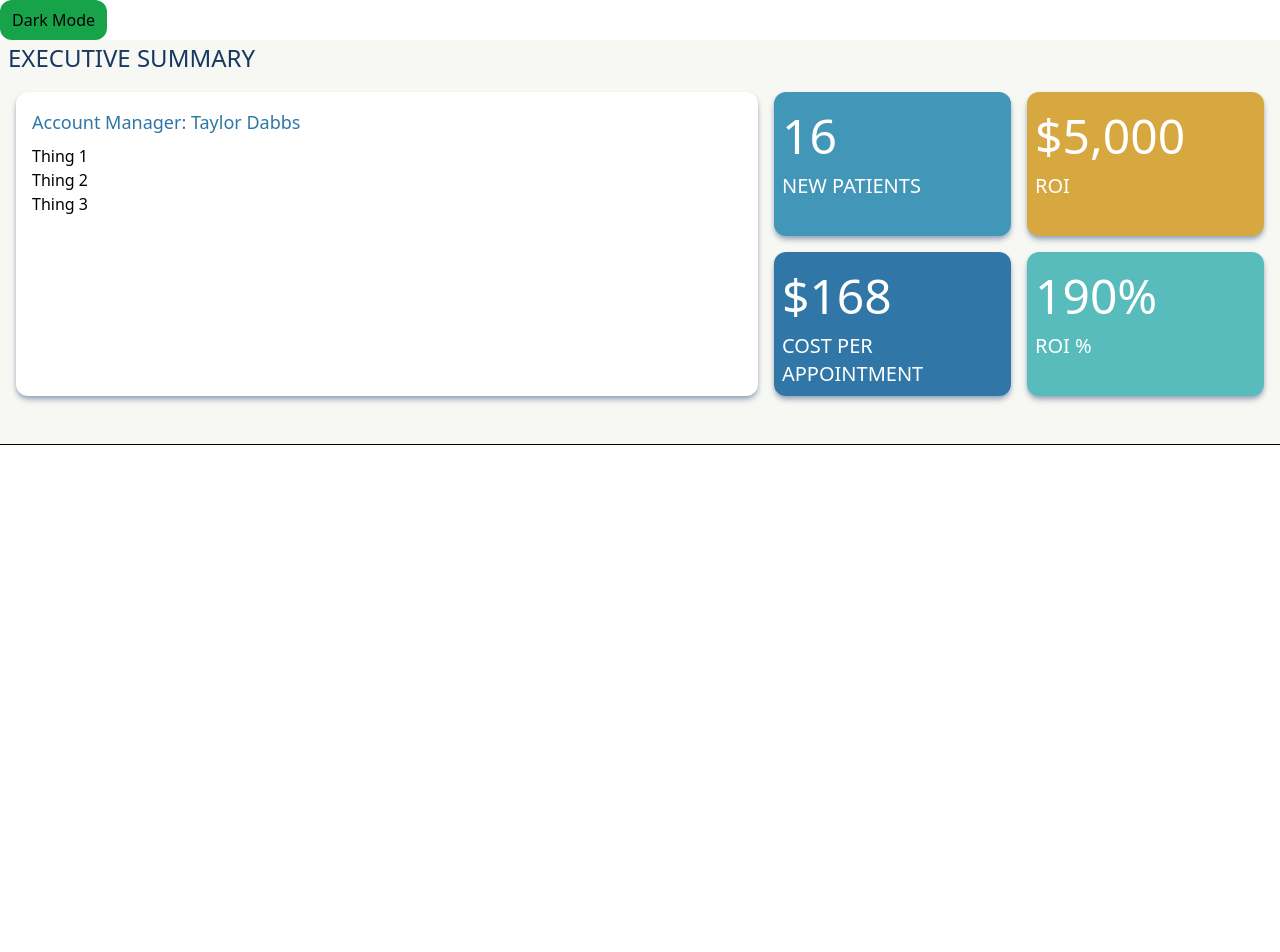
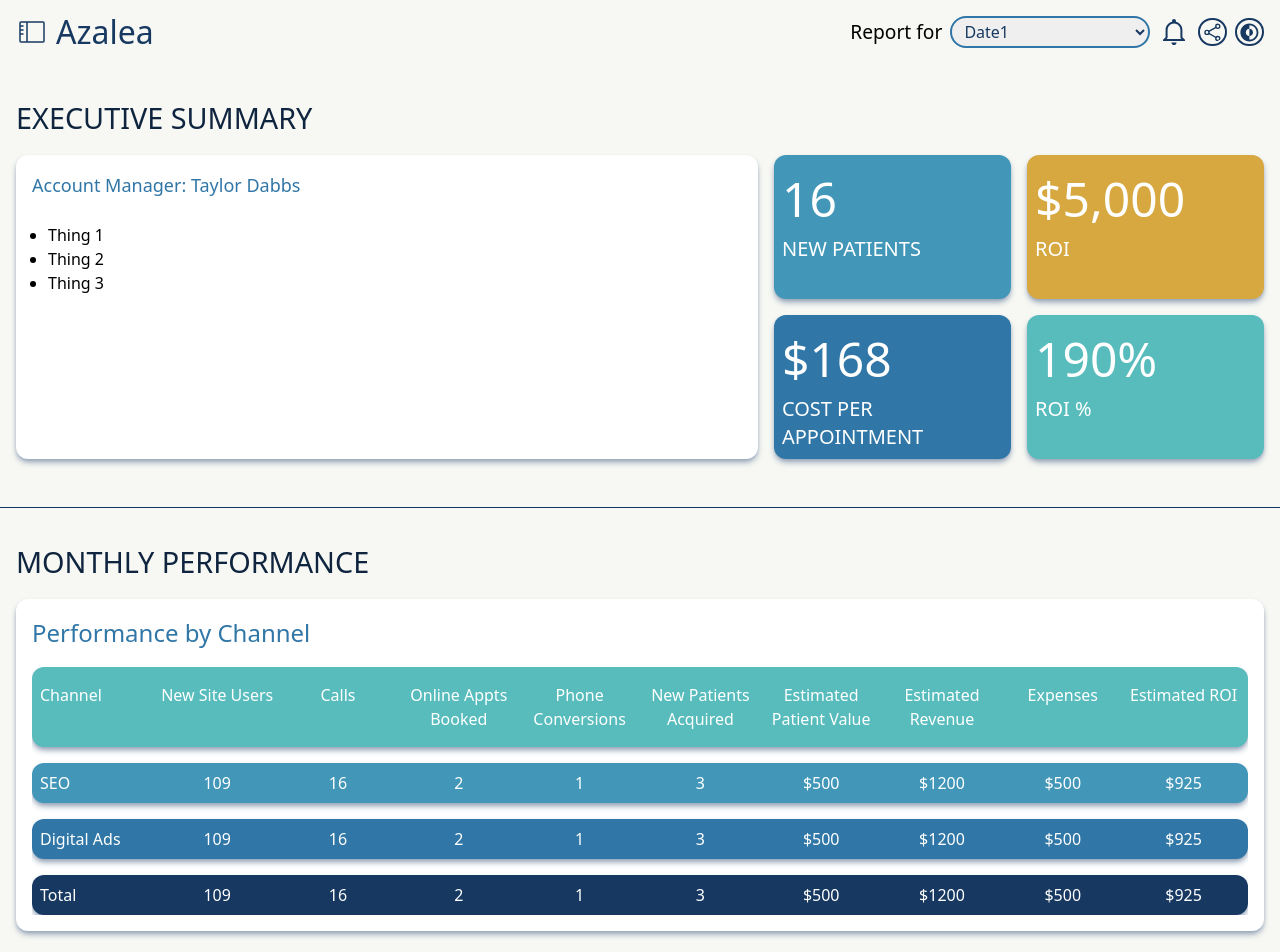
Before and after one commit to transcendentalagency/ClientApp, a React (Vite) app: page /dashboard in a window 1280 px wide. Shown: the top 952 px of the page. Before the commit the page ends 800 px from the top, so only its background shows below. Built offline with nearby package versions, Linux system fonts and the light colour scheme.

Commit message:
monthly performance section development is completed Developed the section. However, I will still need to create the dynamic variables once the API is connected. | Issue #6 is completed

```diff
--- /dev/null
+++ b/src/components/LeftSection.jsx
@@ -0,0 +1,11 @@
+// eslint-disable-next-line react/prop-types
+const LeftSection = ({ color, children }) => {
+  return (
+    <div
+      className={`${color} bg-white dark:bg-slate-400 shadow-md shadow-slate-400 rounded-xl p-4`}>
+      {children}
+    </div>
+  );
+};
+
+export default LeftSection;
--- /dev/null
+++ b/src/components/MonthlyPerformance.jsx
@@ -0,0 +1,72 @@
+import LeftSection from "./LeftSection";
+import SectionContainer from "./SectionContainer";
+import SectionTitle from "./SectionTitle";
+
+const MonthlyPerformance = () => {
+  return (
+    <>
+      <SectionTitle>MONTHLY PERFORMANCE</SectionTitle>
+
+      <SectionContainer>
+        <LeftSection color="w-full overflow-scroll">
+          <span className="text-[1.5rem] font-regular text-[--blue-bg] dark:text-[--d-blue-bg]">
+            Performance by Channel
+          </span>
+
+          <div className="flex flex-col w-full gap-4 text-white mt-4 flex-nowrap overflow-scroll min-w-[1000px] touch-pan-x  snap-x">
+            <ul className="bg-[--green-bg] dark:!bg-[--green-bg] rounded-xl px-2 py-4 flex flex-row text-center align-top gap-2 justify-between dark:bg-slate-400 shadow-md shadow-slate-400">
+              <li className="w-[10%] text-left">Channel</li>
+              <li className="w-[10%]">New Site Users</li>
+              <li className="w-[10%]">Calls</li>
+              <li className="w-[10%]">Online Appts Booked</li>
+              <li className="w-[10%]">Phone Conversions</li>
+              <li className="w-[10%]">New Patients Acquired</li>
+              <li className="w-[10%]">Estimated Patient Value</li>
+              <li className="w-[10%]">Estimated Revenue</li>
+              <li className="w-[10%]">Expenses</li>
+              <li className="w-[10%]">Estimated ROI</li>
+            </ul>
+            <ul className="bg-[--l-blue-bg] dark:!bg-[--l-blue-bg] rounded-xl px-2 py-2 flex flex-row text-center align-top gap-2 dark:bg-slate-400 shadow-md shadow-slate-400">
+              <li className="w-[10%] text-left">SEO</li>
+              <li className="w-[10%]">109</li>
+              <li className="w-[10%]">16</li>
+              <li className="w-[10%]">2</li>
+              <li className="w-[10%]">1</li>
+              <li className="w-[10%]">3</li>
+              <li className="w-[10%]">$500</li>
+              <li className="w-[10%]">$1200</li>
+              <li className="w-[10%]">$500</li>
+              <li className="w-[10%]">$925</li>
+            </ul>
+            <ul className="bg-[--blue-bg] dark:!bg-[--blue-bg] rounded-xl px-2 py-2 flex flex-row text-center align-top gap-2 dark:bg-slate-400 shadow-md shadow-slate-400">
+              <li className="w-[10%] text-left">Digital Ads</li>
+              <li className="w-[10%]">109</li>
+              <li className="w-[10%]">16</li>
+              <li className="w-[10%]">2</li>
+              <li className="w-[10%]">1</li>
+              <li className="w-[10%]">3</li>
+              <li className="w-[10%]">$500</li>
+              <li className="w-[10%]">$1200</li>
+              <li className="w-[10%]">$500</li>
+              <li className="w-[10%]">$925</li>
+            </ul>
+            <ul className="bg-[--d-blue-bg] dark:!bg-[--d-blue-bg] rounded-xl px-2 py-2 flex flex-row text-center align-top gap-2 dark:bg-slate-400 shadow-md shadow-slate-400">
+              <li className="w-[10%] text-left">Total</li>
+              <li className="w-[10%]">109</li>
+              <li className="w-[10%]">16</li>
+              <li className="w-[10%]">2</li>
+              <li className="w-[10%]">1</li>
+              <li className="w-[10%]">3</li>
+              <li className="w-[10%]">$500</li>
+              <li className="w-[10%]">$1200</li>
+              <li className="w-[10%]">$500</li>
+              <li className="w-[10%]">$925</li>
+            </ul>
+          </div>
+        </LeftSection>
+      </SectionContainer>
+    </>
+  );
+};
+
+export default MonthlyPerformance;
--- /dev/null
+++ b/src/components/RightSection.jsx
@@ -0,0 +1,10 @@
+// eslint-disable-next-line react/prop-types
+const RightSection = ({ children }) => {
+  return (
+    <div className="grid grid-cols-2 grid-rows-2 grid-flow-col md:grid-flow-row gap-4 w-full lg:w-6/12">
+      {children}
+    </div>
+  );
+};
+
+export default RightSection;
--- /dev/null
+++ b/src/components/SectionContainer.jsx
@@ -0,0 +1,6 @@
+// eslint-disable-next-line react/prop-types
+const SectionContainer = ({ children }) => {
+  return <div className="flex flex-col lg:flex-row gap-4 p-4">{children}</div>;
+};
+
+export default SectionContainer;
--- /dev/null
+++ b/src/components/SectionTitle.jsx
@@ -0,0 +1,10 @@
+// eslint-disable-next-line react/prop-types
+const SectionTitle = ({ children }) => {
+  return (
+    <h2 className="text-[1.8rem] text-[--dd-blue-bg] dark:text-white px-4">
+      {children}
+    </h2>
+  );
+};
+
+export default SectionTitle;
--- a/src/components/Summary.jsx
+++ b/src/components/Summary.jsx
@@ -1,39 +1,27 @@
 import Card from "./Card";
+import LeftSection from "./LeftSection";
+import RightSection from "./RightSection";
+import SectionContainer from "./SectionContainer";
+import SectionTitle from "./SectionTitle";
 
-/*
-TODO
-CARDS:
-- New Patients
-- Cost Per Appointment
-- ROI $
-- ROI %
-
-TODO
-LEFT SUMMARY:
-- Account Manager : Name
-- List of Important Results
-
-*/
 const Summary = () => {
   return (
     <>
-      <h2 className="text-[1.5rem] text-[--d-blue-bg] dark:text-white px-2">
-        EXECUTIVE SUMMARY
-      </h2>
+      <SectionTitle>EXECUTIVE SUMMARY</SectionTitle>
 
-      <div className="flex flex-col lg:flex-row gap-4 p-4">
-        <div className="lg:w-9/12 bg-white shadow-md shadow-slate-400 rounded-xl p-4">
-          <span className="text-lg font-regular text-[--blue-bg] mb-2">
+      <SectionContainer>
+        <LeftSection color="lg:w-9/12">
+          <span className="text-lg font-regular text-[--blue-bg] dark:text-[--d-blue-bg]">
             Account Manager: Taylor Dabbs
           </span>
-          <ul className="text-black mt-2">
-            <li>Thing 1</li>
-            <li>Thing 2</li>
-            <li>Thing 3</li>
+          <ul className="text-black mt-2 dark:font-regular p-4">
+            <li className="list-disc">Thing 1</li>
+            <li className="list-disc">Thing 2</li>
+            <li className="list-disc">Thing 3</li>
           </ul>
-        </div>
+        </LeftSection>
 
-        <div className="grid grid-cols-2 grid-rows-2 grid-flow-col md:grid-flow-row gap-4 w-full lg:w-6/12">
+        <RightSection>
           <Card color="bg-[--l-blue-bg] md:row-start-1">
             <span className="text-[2.5rem] md:text-[3rem] font-light">16</span>
             <p className="text-xl">NEW PATIENTS</p>
@@ -56,8 +44,8 @@ const Summary = () => {
             </span>
             <p className="text-xl">ROI %</p>
           </Card>
-        </div>
-      </div>
+        </RightSection>
+      </SectionContainer>
     </>
   );
 };
--- /dev/null
+++ b/src/components/Topnav.jsx
@@ -0,0 +1,59 @@
+import { PiSidebarLight } from "react-icons/pi";
+import { IoMdNotificationsOutline, IoMdNotifications } from "react-icons/io";
+import { IoShareSocialOutline } from "react-icons/io5";
+import { CgDarkMode } from "react-icons/cg";
+
+import { useState } from "react";
+
+// eslint-disable-next-line react/prop-types
+const Topnav = ({ handleThemeSwitch }) => {
+  const { notification } = useState();
+
+  return (
+    <div className="flex flex-row gap-2 justify-between align-middle py-2 px-4 mb-8">
+      <div className="flex flex-row align-middle gap-2 justify-center">
+        {/* TODO: this needs to be a functional sidebar */}
+        <PiSidebarLight className="text-[2rem] text-[--d-blue-bg] m-auto dark:text-white cursor-pointer" />
+        <span className=" text-[--d-blue-bg] dark:text-white text-[2rem] font-regular">
+          Azalea
+        </span>
+      </div>
+
+      <div className="flex flex-row align-middle gap-2 justify-center">
+        <div className="flex flex-row align-middle gap-2 justify-start">
+          <p className="m-auto hidden md:block text-[1.2rem]">Report for </p>
+          <select className="active:border-[--blue-bg] border-2 border-[--blue-bg] rounded-full w-[200px] h-8 m-auto px-2 text-md font-light text-[--d-blue-bg] select-none cursor-pointer">
+            {/*TODO:This will be a map of all dates available */}
+            <option value="date1" key="date1">
+              Date1
+            </option>
+            <option value="date2" key="date2">
+              Date2
+            </option>
+            <option value="date3" key="date3">
+              Date3
+            </option>
+            <option value="date4" key="date4">
+              Date4
+            </option>
+          </select>
+        </div>
+
+        {notification ? (
+          <IoMdNotifications className="text-[2rem] text-[--d-blue-bg] m-auto dark:text-[--l-blue-bg] cursor-pointer" />
+        ) : (
+          <IoMdNotificationsOutline className="text-[2rem] text-[--d-blue-bg] m-auto dark:text-[--white-bg] cursor-pointer" />
+        )}
+
+        {/* TODO: This will be an export function */}
+        <IoShareSocialOutline className="text-[1.8rem] cursor-pointer text-[--d-blue-bg] m-auto rounded-full border-2 border-[--d-blue-bg] dark:border-white p-[.1rem] dark:text-white" />
+        <CgDarkMode
+          onClick={handleThemeSwitch}
+          className="text-[1.8rem] cursor-pointer text-[--d-blue-bg] m-auto rounded-full border-2 border-[--d-blue-bg] dark:border-white p-[.1rem] dark:text-white"
+        />
+      </div>
+    </div>
+  );
+};
+
+export default Topnav;
--- a/src/index.css
+++ b/src/index.css
@@ -10,6 +10,7 @@
   --l-blue-bg: #4297b9;
   --blue-bg: #3076a6;
   --d-blue-bg: #173861;
+  --dd-blue-bg: #0f243e;
 
   font-synthesis: none;
   text-rendering: optimizeLegibility;
@@ -56,6 +57,10 @@
   mix-blend-mode: multiply;
 }
 
+.table-row {
+  border-radius: 20px;
+}
+
 @keyframes spin {
   to {
     rotate: 360deg;
--- a/src/layouts/RootLayout.jsx
+++ b/src/layouts/RootLayout.jsx
@@ -1,6 +1,7 @@
 import { useEffect, useState } from "react";
 import { Outlet, useNavigation } from "react-router";
 import { ScrollRestoration } from "react-router-dom";
+import Topnav from "../components/Topnav";
 
 const RootLayout = () => {
   const { state } = useNavigation();
@@ -29,19 +30,15 @@ const RootLayout = () => {
   };
 
   return (
-    <div className="text-black dark:bg-black dark:text-white">
+    <div className="text-black bg-[--white-bg] dark:bg-[--dd-blue-bg] dark:text-white">
       {/* Temp button: Place in Navigation Component */}
-      <button
-        onClick={handleThemeSwitch}
-        className="btn rounded-xl bg-green-600 py-2 px-3">
-        Dark Mode
-      </button>
       <ScrollRestoration />
       {isLoading && <div className="loading-spinner" />}
       <div
-        className={`container bg-white text-black dark:bg-black dark:text-white w-screen ${
+        className={`container bg-[--white-bg] text-black dark:bg-[--dd-blue-bg] dark:text-white w-screen m-auto ${
           isLoading ? "loading" : ""
         }`}>
+        <Topnav handleThemeSwitch={handleThemeSwitch} />
         <Outlet />
       </div>
     </div>
--- a/src/pages/Dashboard.jsx
+++ b/src/pages/Dashboard.jsx
@@ -1,10 +1,14 @@
+import MonthlyPerformance from "../components/MonthlyPerformance";
 import Summary from "../components/Summary";
 
+// eslint-disable-next-line react/prop-types
 const Dashboard = () => {
   return (
-    <div className=" m-auto">
+    <div className="m-auto snap-y">
       <Summary />
-      <div className="my-8 h-[1px] bg-black dark:bg-blue-900 w-screen"></div>
+      <div className="my-8 h-[1px] bg-[--d-blue-bg] dark:bg-[--teal-bg] w-screen"></div>
+      <MonthlyPerformance />
+      <div className="my-8 h-[1px] bg-[--d-blue-bg] dark:bg-[--teal-bg] w-screen"></div>
     </div>
   );
 };
```
